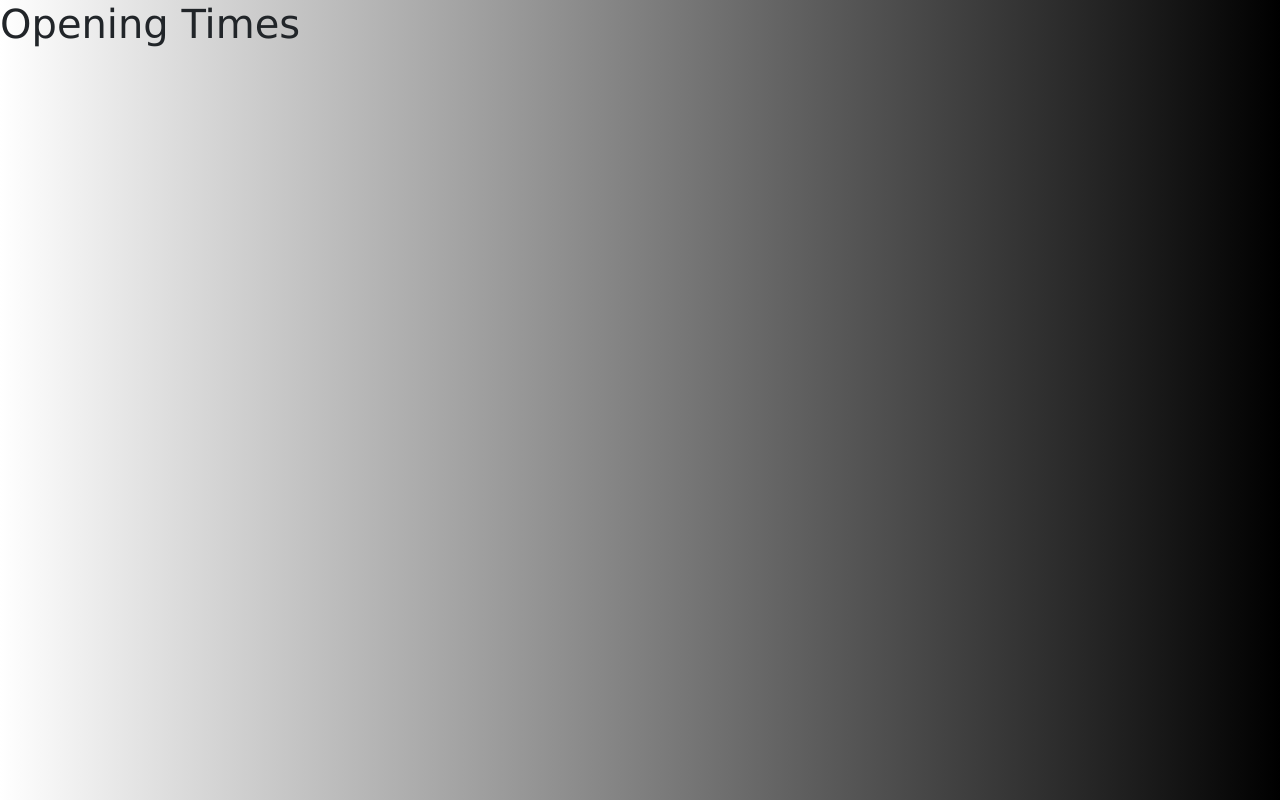
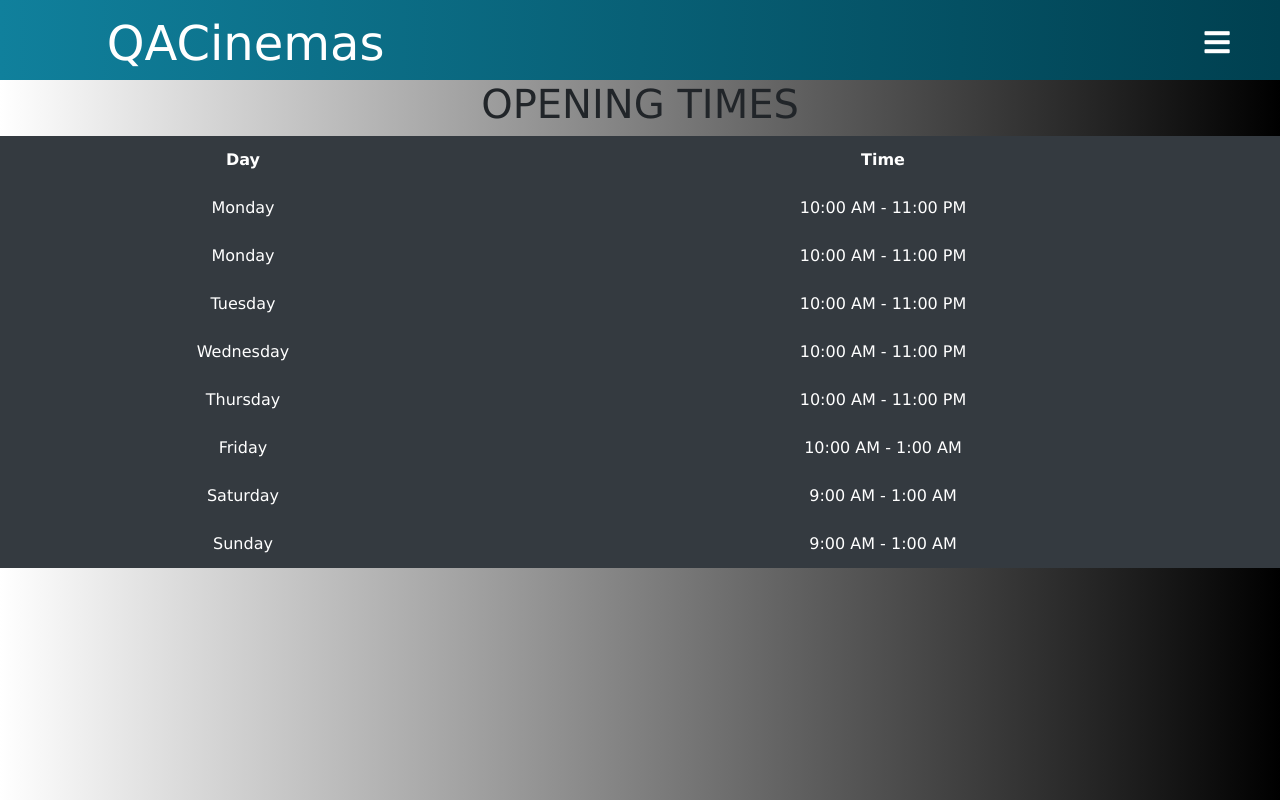
Before and after one commit to JLLQA/QAC, a React (Create React App) app in the folder Cinema/qac/: page / in a window 1280 px wide. Built offline with nearby package versions, Linux system fonts and the light colour scheme.

Commit message:
Saj: Created table for opening times

```diff
--- a/Cinema/qac/src/Components/OpeningTimes/OpeningTimes.jsx
+++ b/Cinema/qac/src/Components/OpeningTimes/OpeningTimes.jsx
@@ -1,8 +1,63 @@
+import Navbar from "../Navbar/Navbar";
 
-const OpeningTimes =()=>{
-return (
-<h1>Opening Times</h1>
+import React from 'react';
+import { Table } from 'reactstrap';
 
-);
+const OpeningTimes = () => {
+    return (
+
+        <div>
+            <Navbar />
+
+<container align='center'>
+            <h1>OPENING TIMES</h1>
+            <Table borderless dark>
+      <thead>
+        <tr>
+
+          <th>Day</th>
+          <th>Time</th>
+        </tr>
+      </thead>
+      <tbody>
+        <tr>
+          <td>Monday</td>
+          <td>10:00 AM - 11:00 PM</td>
+        </tr>
+        <tr>
+          <td>Monday</td>
+          <td>10:00 AM - 11:00 PM</td>
+        </tr>
+        <tr>
+          <td>Tuesday</td>
+          <td>10:00 AM - 11:00 PM</td>
+        </tr>
+        <tr>
+          <td>Wednesday</td>
+          <td>10:00 AM - 11:00 PM</td>
+        </tr>
+        <tr>
+          <td>Thursday</td>
+          <td>10:00 AM - 11:00 PM</td>
+        </tr>
+        <tr>
+          <td>Friday</td>
+          <td>10:00 AM - 1:00 AM</td>
+        </tr>
+        <tr>
+          <td>Saturday</td>
+          <td>9:00 AM - 1:00 AM</td>
+        </tr>
+        <tr>
+          <td>Sunday</td>
+          <td>9:00 AM - 1:00 AM</td>
+        </tr>
+      </tbody>
+    </Table>
+
+
+            </container>
+        </div>
+    );
 }
 export default OpeningTimes;
```
